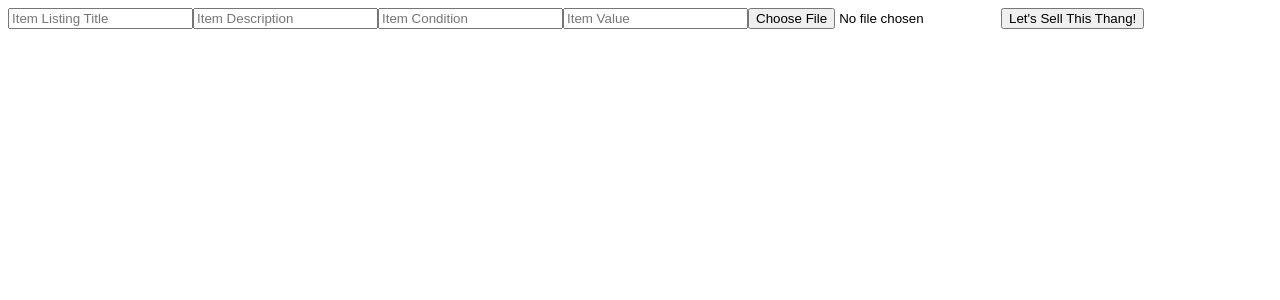
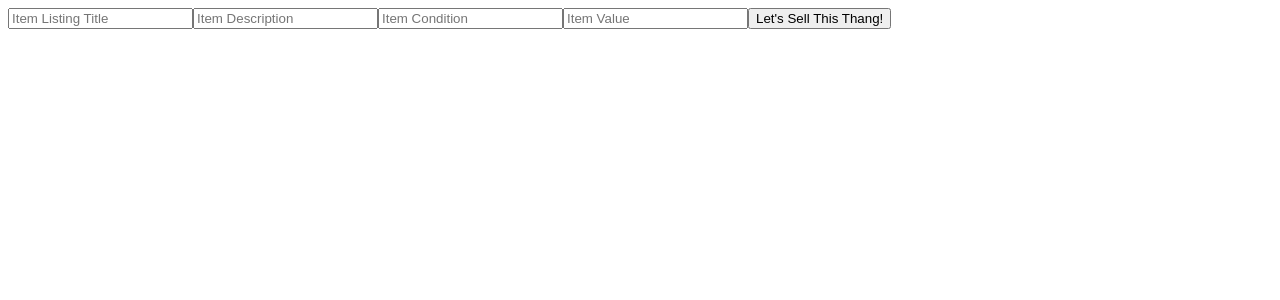
Before and after one commit to paulsvh/sold_project_frontend, a React (Create React App) app: page /items/new in a window 1280 px wide. Shown: the top 300 px of the page. Built offline with nearby package versions, Linux system fonts and the light colour scheme; no server answers.

Commit message:
remove item image from redux store. remove image addition from newitemform. Need to make new component with local state to properly handle image uploading

```diff
--- a/src/actions/MyItems.js
+++ b/src/actions/MyItems.js
@@ -48,7 +48,6 @@ export const createItem = itemData => {
             description: itemData.description,
             condition: itemData.condition,
             value: itemData.value,
-            image: itemData.image,
             user_id: itemData.userId
         }
         return fetch("http://localhost:3001/api/items", {
@@ -57,7 +56,7 @@ export const createItem = itemData => {
             headers: {
               "Content-Type": "application/json"
             },
-            body: JSON.stringify(sendableItemData)
+            body: JSON.stringify(sendableItemData),
         })
         .then(r => r.json())
         .then(item => {
--- a/src/components/NewItemForm.js
+++ b/src/components/NewItemForm.js
@@ -5,6 +5,7 @@ import {createItem} from '../actions/myItems.js'
 
 
 const NewItemForm = ({newItemFormData, updateNewItemForm, createItem, userId}) => {
+
     const handleChange = event => {
         const {name, value} = event.target
         updateNewItemForm(name, value)
@@ -44,14 +45,6 @@ const NewItemForm = ({newItemFormData, updateNewItemForm, createItem, userId}) =
             onChange={handleChange}
             value={newItemFormData.value}
             />
-            <input
-            placeholder="Item Image"
-            name="image"
-            type="file"
-            accept=".png, .jpg, .jpeg"
-            onChange={handleChange}
-            value={newItemFormData.image}
-            />
             <input type="submit" value="Let's Sell This Thang!"/>
 
         </form>
--- a/src/reducers/newItemForm.js
+++ b/src/reducers/newItemForm.js
@@ -3,7 +3,6 @@ const initialState = {
     description: '',
     condition: '',
     value: '',
-    image: '',
 }
 
 export default (state = initialState, action) => {
```
